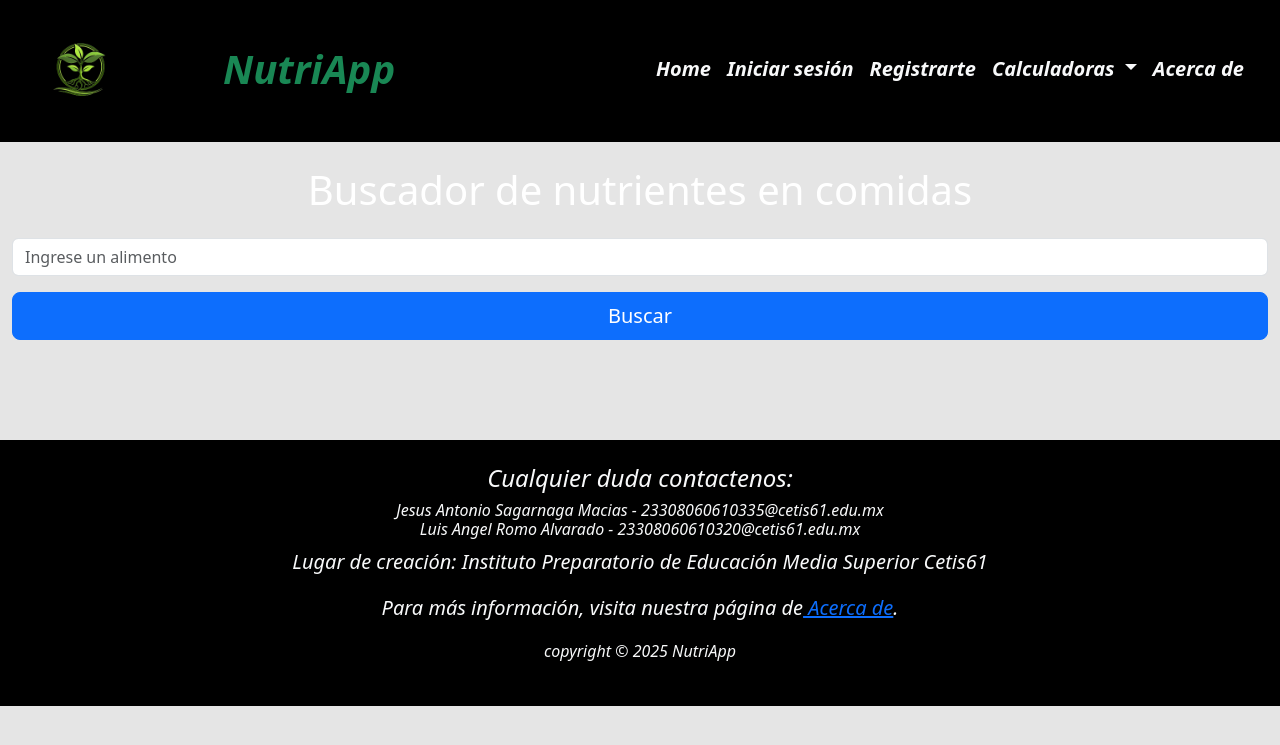
After one commit to Sagarnaga-Jesus/nutriApp, a Flask app: page /nutri in a window 1280 px wide. The commit adds this page. Shown: the top 745 px of the page. Run offline with Flask 3, Linux system fonts and the light colour scheme.

Commit message:
diseno nutrientes

```diff
--- a/app.py
+++ b/app.py
@@ -191,6 +191,39 @@ def perfil():
 @app.route('/buscador')
 def buscador():
     return render_template("buscador.html")
+
+@app.route('/nutri', methods=['POST', 'GET'])
+def nutri():
+    if request.method == 'POST':
+        busqueda_nutri = request.form.get('busqueda_nutri', '').strip()
+        if not busqueda_nutri:
+            flash('Por favor, ingrese un término de búsqueda válido.', 'warning')
+            return redirect(url_for('home'))
+
+        params = {
+            'app_id': NUTRIENTES_API_ID,
+            'app_key': NUTRIENTES_API_KEY,
+            'ingr': busqueda_nutri
+        }
+        try:
+            response = requests.get(NUTRIENTES_API_URL, params=params)
+            if response.status_code != 200:
+                flash (f"Error en la solicitud a la API: {response.status_code}", 'error')
+                return redirect(url_for('home'))
+
+            data = response.json()
+            alimentos_encontrados = data.get('hints', [])
+            if not alimentos_encontrados:
+                flash(f"No se encontraron alimentos para la búsqueda proporcionada.", 'warning')
+                return redirect(url_for('home'))
+
+            return render_template('Nutrientes.html', alimentos=alimentos_encontrados, busqueda=busqueda_nutri)
+
+        except requests.exceptions.RequestException as e:
+            flash(f"Error en la solicitud a la API: {e}", 'error')
+            return redirect(url_for('home'))
+
+    return render_template('buscanutri.html')
 
 @app.route('/buscar', methods=['POST'])
 def buscar():
@@ -510,5 +543,6 @@ def peso():
                 psi = round(psi, 2)
     return render_template('calculadorapeso.html', usuario=usua, psi=psi)
 
+
 if __name__ == "__main__":
     app.run(debug=True)
--- a/templates/base.html
+++ b/templates/base.html
@@ -109,6 +109,15 @@
                         {% endif %}
 
 
+                        {% if session.get('usuario') %}
+                        <li class="nav-item">
+                            <a class="nav-link text-light" href="/nutri">Buscador de nutrientes en alimentos</a>
+                        </li>
+                            {% else %}
+
+                        {% endif %}
+
+
                         <li class="nav-item">
                             <a class="nav-link text-light" href="/acerca">Acerca de</a>
                         </li>
--- /dev/null
+++ b/templates/buscanutri.html
@@ -0,0 +1,16 @@
+{% extends 'base.html' %}
+{% block title %}Buscador de Nutrientes{% endblock %}
+
+{% block contenido %}
+
+    <h1 class="text-center mb-4" >Buscador de nutrientes en comidas</h1>
+    <form method="POST" action="/nutri">
+        <div class="mb-3">
+            <input type="text" class="form-control" name="busqueda_nutri" placeholder="Ingrese un alimento" required>
+        </div>
+        <div class="d-grid gap-2">
+            <button type="submit" class="btn btn-primary btn-lg">Buscar</button>
+        </div>
+    </form>
+
+{% endblock %}
```
Also changed, not shown: templates/Nutrientes.html (added, +20 -0 lines).
